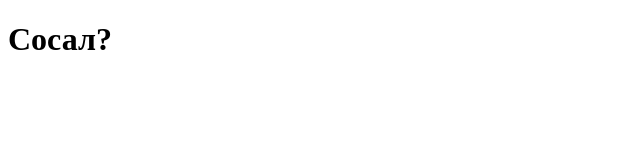
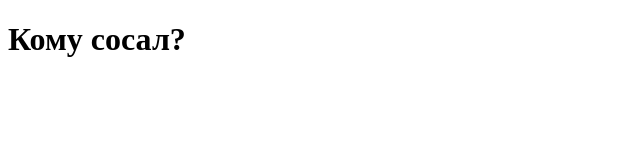
Before and after one commit to DYMASGAME/first-project, a plain HTML site: page index.html in a window 1280 px wide. Shown: the whole page, without its empty margins (0-640 px from the left). Drawn offline with Linux system fonts and the light colour scheme.

Commit message:
мой первый коммит

```diff
--- a/index.html
+++ b/index.html
@@ -7,7 +7,7 @@
 </head>
 <body>
   <div>
-    <h1>Сосал?</h1>
+    <h1>Кому сосал?</h1>
   </div>
 </body>
 </html>
--- a/style.css
+++ /dev/null
@@ -1 +0,0 @@
-family
```
